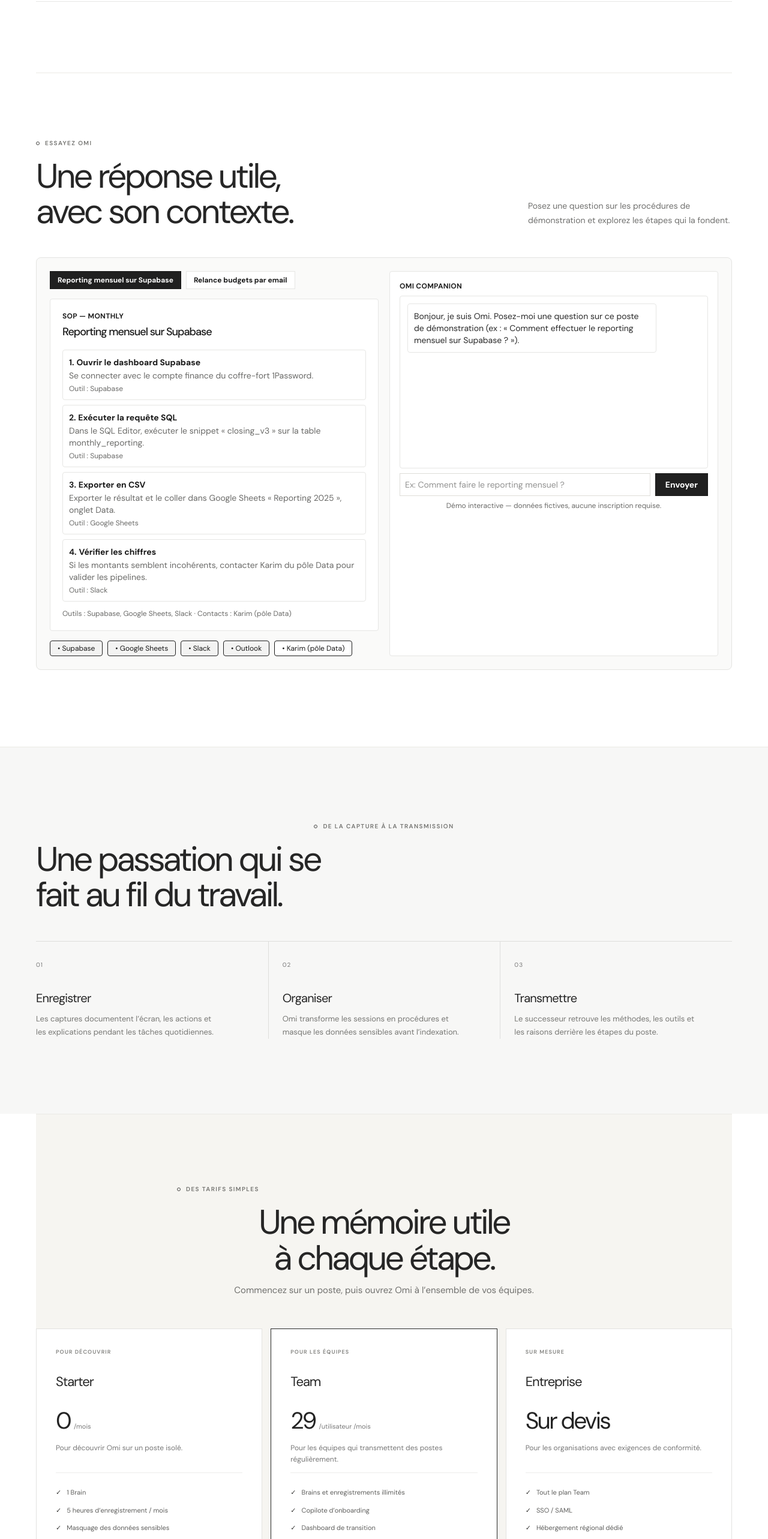
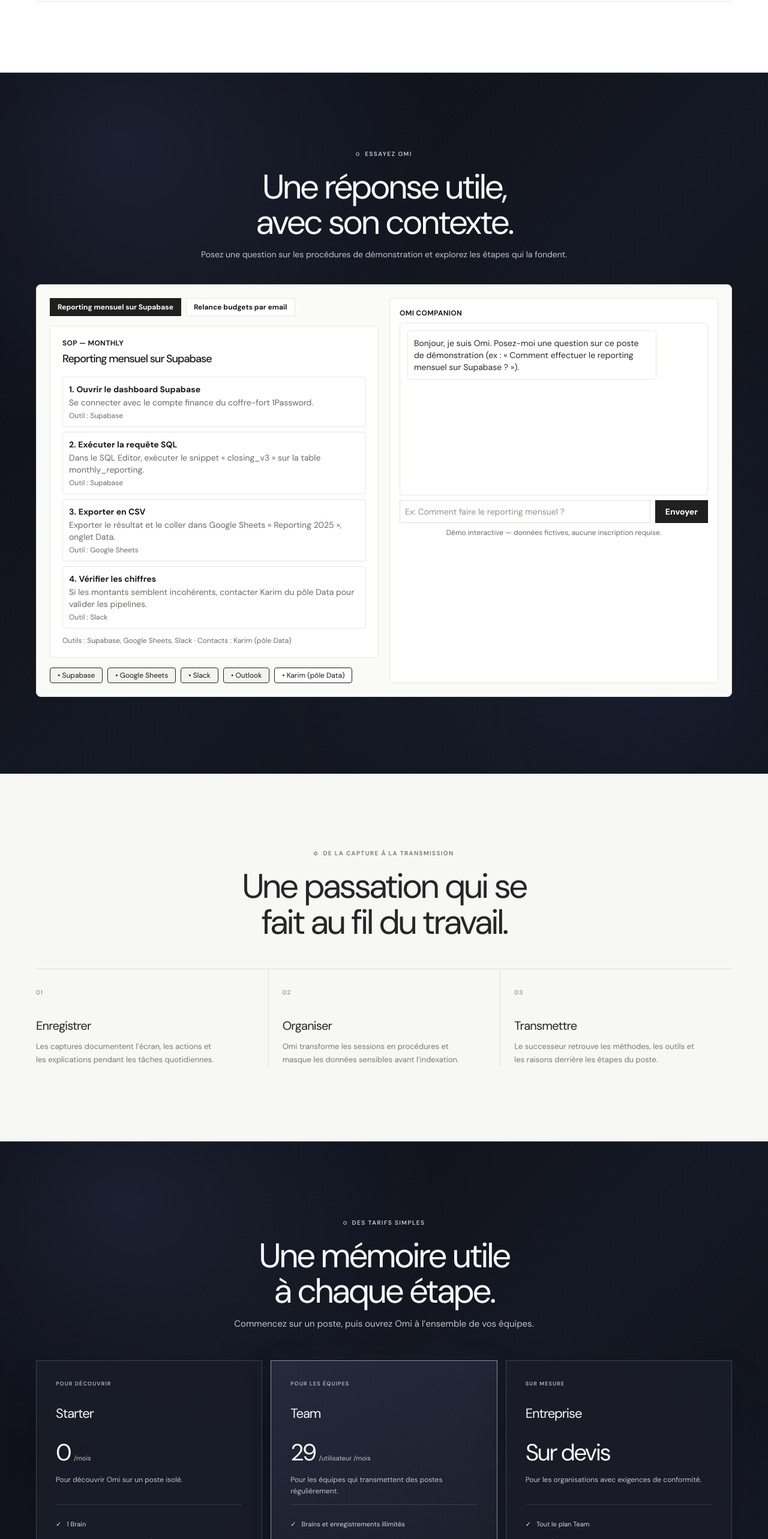
Before and after one commit to Smo-5161/obi-ai, a Next.js app: page / in a window 1280 px wide. Shown: the part 2240-4806 px from the top of the page at 60% size. Built offline with nearby package versions, Linux system fonts and the light colour scheme; no server answers.

Commit message:
Alternate spatial landing sections and center headings

```diff
--- a/src/app/(marketing)/landing.css
+++ b/src/app/(marketing)/landing.css
@@ -290,3 +290,83 @@
     radial-gradient(ellipse at 78% 0%, rgba(62, 77, 120, .18), transparent 38%),
     linear-gradient(140deg, #0a0c12 0%, #11141d 60%, #0b0e14 100%);
 }
+
+
+/* Alternating spatial and bright sections, with consistent centered section intros. */
+.marketing-shell .landing-page .landing-demo,
+.marketing-shell .landing-page #tarifs {
+  width: 100%;
+  max-width: none;
+  margin: 0;
+  padding: clamp(82px, 10vw, 132px) max(32px, calc((100vw - 1160px) / 2));
+  border-top: 1px solid rgba(224, 228, 240, .12);
+  color: #f5f6f9;
+  background:
+    radial-gradient(ellipse at 16% 10%, rgba(79, 96, 148, .2), transparent 34%),
+    radial-gradient(ellipse at 86% 88%, rgba(54, 68, 110, .22), transparent 42%),
+    linear-gradient(135deg, #0b0d13 0%, #151923 54%, #0c0f16 100%);
+}
+.marketing-shell .landing-page .landing-demo__heading {
+  display: flex;
+  flex-direction: column;
+  align-items: center;
+  gap: 0;
+  margin: 0 auto 38px;
+  text-align: center;
+}
+.marketing-shell .landing-page .landing-demo__heading .landing-eyebrow { justify-content: center; color: #c7cad4; }
+.marketing-shell .landing-page .landing-demo__heading .landing-eyebrow > span { border-color: #c7cad4; }
+.marketing-shell .landing-page .landing-demo__heading h2 { margin-inline: auto; color: #f7f8fb; }
+.marketing-shell .landing-page .landing-demo__heading > p { max-width: 620px; margin: 0 auto; color: #c1c4ce; text-align: center; }
+.marketing-shell .landing-page .landing-demo__frame { width: 100%; max-width: 1160px; margin-inline: auto; }
+.marketing-shell .landing-page #tarifs .landing-section__intro { margin-bottom: 48px; }
+.marketing-shell .landing-page #tarifs .landing-eyebrow { justify-content: center; color: #c7cad4; }
+.marketing-shell .landing-page #tarifs .landing-eyebrow > span { border-color: #c7cad4; }
+.marketing-shell .landing-page #tarifs .landing-section__intro h2 { color: #f7f8fb; }
+.marketing-shell .landing-page #tarifs .landing-section__intro > p:last-child { color: #c1c4ce; }
+.marketing-shell .landing-page #tarifs article {
+  border-color: rgba(222, 226, 238, .19);
+  background: rgba(25, 29, 40, .92);
+  color: #f3f4f7;
+  box-shadow: 0 18px 45px rgba(0, 0, 0, .18);
+}
+.marketing-shell .landing-page #tarifs article.landing-plan--featured {
+  border-color: rgba(196, 207, 238, .63);
+  background: linear-gradient(155deg, rgba(37, 43, 59, .98), rgba(24, 28, 39, .98));
+  box-shadow: 0 16px 44px rgba(0, 0, 0, .28), 0 0 38px rgba(102, 120, 175, .08);
+}
+.marketing-shell .landing-page #tarifs .landing-plan__label { color: #b0b5c2; }
+.marketing-shell .landing-page #tarifs .landing-plan h3,
+.marketing-shell .landing-page #tarifs .landing-plan__price { color: #f7f8fb; }
+.marketing-shell .landing-page #tarifs .landing-plan__price small,
+.marketing-shell .landing-page #tarifs .landing-plan__description { color: #c1c4ce; }
+.marketing-shell .landing-page #tarifs .landing-plan ul { border-top-color: rgba(224, 228, 240, .14); }
+.marketing-shell .landing-page #tarifs .landing-plan li { color: #d4d6de; }
+.marketing-shell .landing-page #tarifs .landing-plan li span { color: #e6e9f2; }
+.marketing-shell .landing-page #tarifs .landing-plan__cta {
+  border-color: rgba(224, 228, 240, .28);
+  color: #f2f3f7;
+}
+.marketing-shell .landing-page #tarifs .landing-plan__cta:hover { background: rgba(255, 255, 255, .08); }
+.marketing-shell .landing-page #tarifs .landing-plan__cta--dark {
+  border-color: #f1f2f5;
+  background: #f1f2f5;
+  color: #171922;
+}
+.marketing-shell .landing-page #tarifs .landing-plan__cta--dark:hover { background: #dfe2ea; }
+.marketing-shell .landing-page .landing-process__inner > .landing-eyebrow { justify-content: center; text-align: center; }
+.marketing-shell .landing-page .landing-process h2 { margin-inline: auto; text-align: center; }
+.marketing-shell .landing-page .landing-journal__heading {
+  flex-direction: column;
+  align-items: center;
+  text-align: center;
+}
+.marketing-shell .landing-page .landing-journal__heading .landing-eyebrow { justify-content: center; }
+.marketing-shell .landing-page .landing-journal__heading h2 { margin-inline: auto; }
+.marketing-shell .landing-page .landing-journal__heading > a { margin-top: 8px; }
+@media(max-width:680px) {
+  .marketing-shell .landing-page .landing-demo,
+  .marketing-shell .landing-page #tarifs {
+    padding: 72px 20px;
+  }
+}
```
